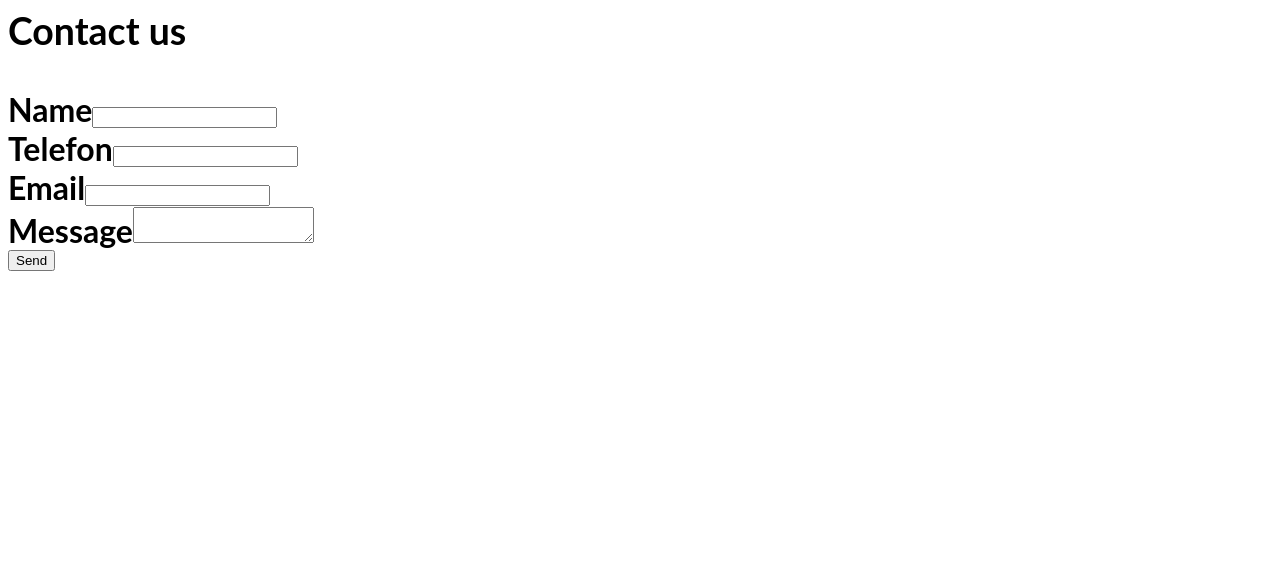
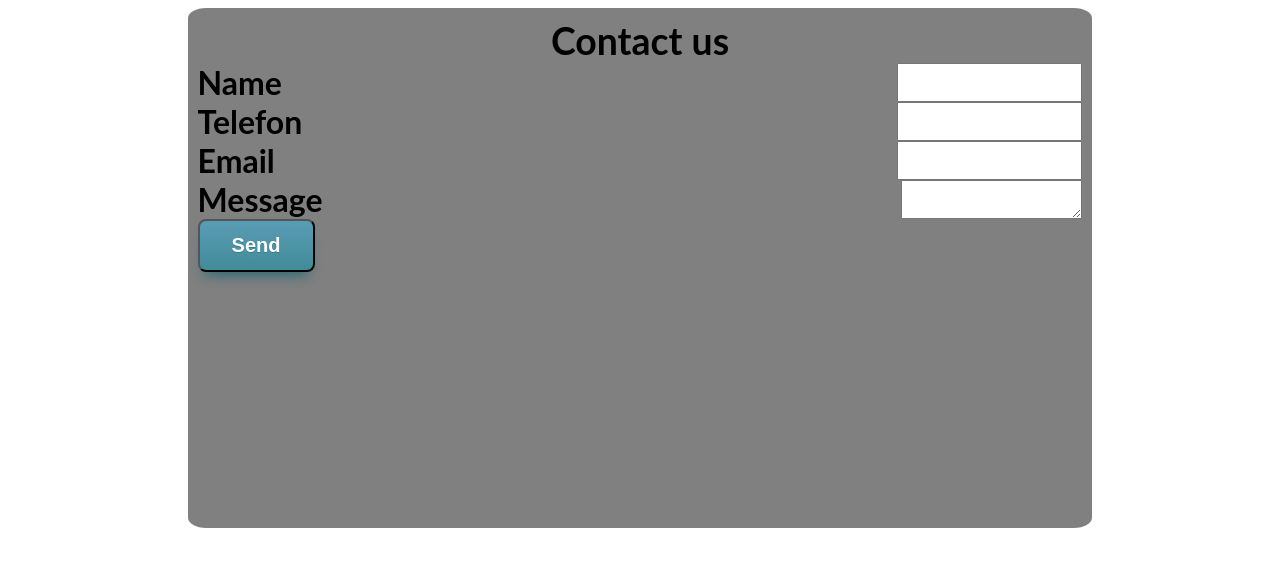
Before and after one commit to wojcikewelina/contact-form-component, a React (Create React App) app: page / in a window 1280 px wide. Shown: the top 566 px of the page. Built offline with nearby package versions, Linux system fonts and the light colour scheme.

Commit message:
2 files modified, 1 added

```diff
--- a/components/contactComponent/ContactComponent.js
+++ b/components/contactComponent/ContactComponent.js
@@ -1,5 +1,6 @@
 import React, { useRef, useState } from 'react';
 import emailjs from 'emailjs-com';
+import './ContactComponentStyle.scss';
 
 const ContactUs = () => {
   //Przygotowałam formularz z wykorzystaniem emailjs.com //
@@ -53,10 +54,10 @@ const ContactUs = () => {
   };
 
   return (
-    <div>
+    <div className="contact-form">
       <h3>Contact us</h3>
       <form ref={form} onSubmit={sendEmail}>
-        <div>
+        <div className="input-element">
           <label>Name</label>
           <input
             type="text"
@@ -65,7 +66,7 @@ const ContactUs = () => {
             value={name}
           />
         </div>
-        <div>
+        <div className="input-element">
           <label>Telefon</label>
           <input
             type="tel"
@@ -74,7 +75,7 @@ const ContactUs = () => {
             value={phone}
           />
         </div>
-        <div>
+        <div className="input-element">
           <label>Email</label>
           <input
             type="email"
@@ -83,7 +84,7 @@ const ContactUs = () => {
             value={email}
           />
         </div>
-        <div>
+        <div className="input-element">
           <label>Message</label>
           <textarea
             name="message"
@@ -92,7 +93,7 @@ const ContactUs = () => {
           />
         </div>
         <div>
-          <input type="submit" value="Send" />
+          <input className="submit-button" type="submit" value="Send" />
         </div>
       </form>
     </div>
--- /dev/null
+++ b/components/contactComponent/ContactComponentStyle.scss
@@ -0,0 +1,45 @@
+.contact-form {
+  background-color: gray;
+  width: 70%;
+  margin: 0 auto;
+  display: flex;
+  flex-direction: column;
+  padding: 10px;
+
+  border-radius: 2%;
+  height: 500px;
+
+  h3 {
+    margin: 0 auto;
+  }
+}
+
+.input-element {
+  display: flex;
+  width: 100%;
+  justify-content: space-between;
+}
+
+.submit-button {
+  box-shadow: 0px 10px 14px -7px #276873;
+  background: linear-gradient(to bottom, #599bb3 5%, #408c99 100%);
+  background-color: #599bb3;
+  border-radius: 8px;
+  display: inline-block;
+  cursor: pointer;
+  color: #ffffff;
+  font-family: Arial;
+  font-size: 20px;
+  font-weight: bold;
+  padding: 13px 32px;
+  text-decoration: none;
+  text-shadow: 0px 1px 0px #3d768a;
+}
+.submit-button:hover {
+  background: linear-gradient(to bottom, #408c99 5%, #599bb3 100%);
+  background-color: #408c99;
+}
+.submit-button:active {
+  position: relative;
+  top: 1px;
+}
--- a/package.json
+++ b/package.json
@@ -7,7 +7,8 @@
     "heroicons": "^1.0.5",
     "react": "^17.0.2",
     "react-dom": "^17.0.2",
-    "react-icons": "^4.3.1"
+    "react-icons": "^4.3.1",
+    "sass-fonts": "^3.0.6"
   },
   "scripts": {
     "start": "react-scripts start",
```
